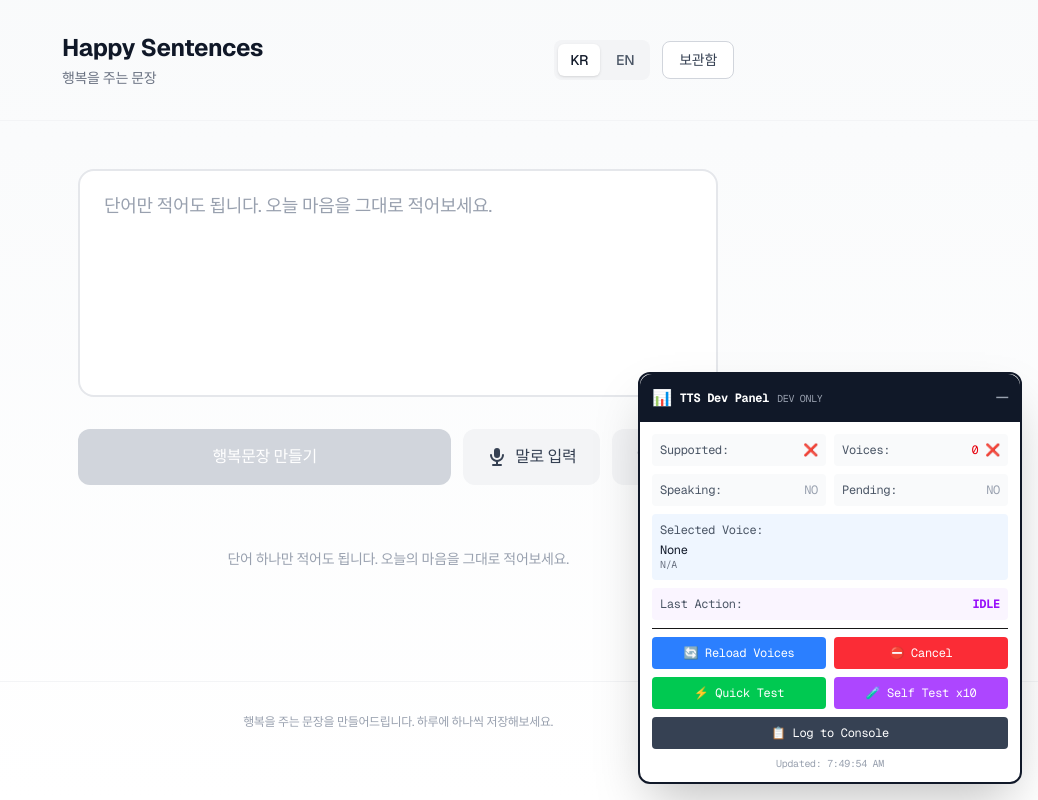
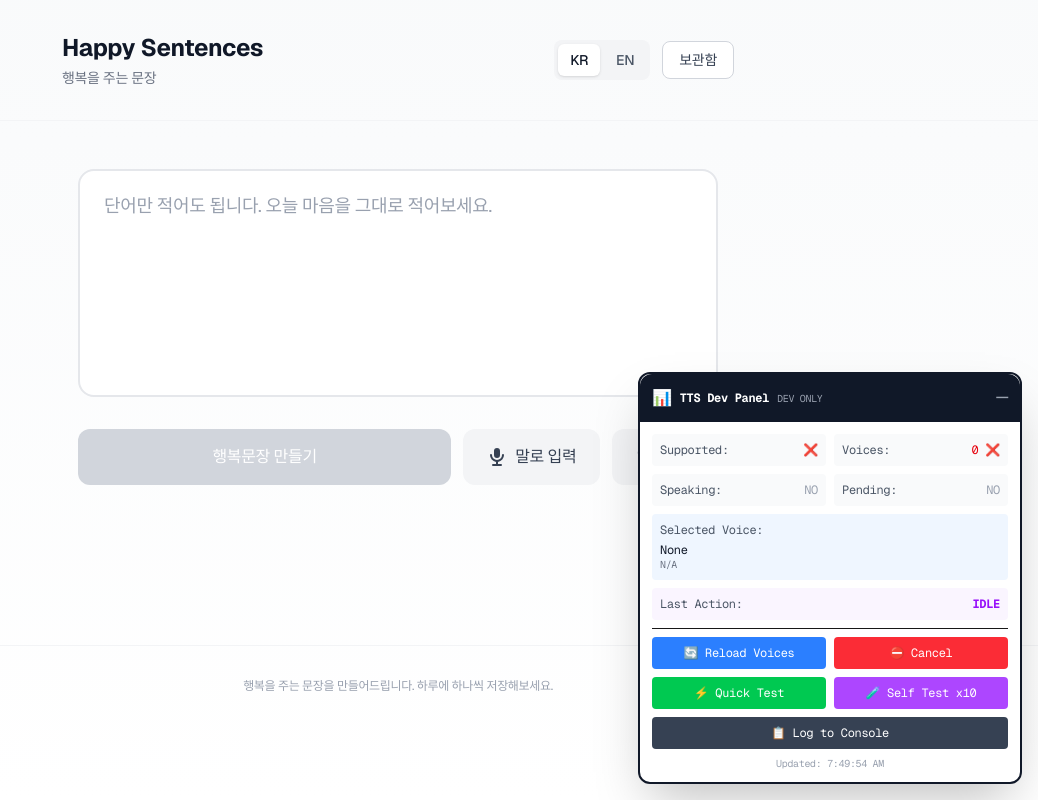
Before and after one commit to Christina0922/Happy_Sentences, a Next.js app: page / in a window 1280 px wide. Shown: the whole page, without its empty margins (242-1280 px from the left). Built offline with nearby package versions, Linux system fonts and the light colour scheme.

Commit message:
fix: Remove guideText usage to fix TypeScript build error

```diff
--- a/app/page.tsx
+++ b/app/page.tsx
@@ -114,16 +114,6 @@ export default function Home() {
             </section>
         )}
 
-        {/* 안내 문구 (결과 없을 때만) */}
-        {!result && !isLoading && (
-          <section className="mt-16">
-            <div className="max-w-2xl mx-auto px-4 text-center">
-              <p className="text-gray-400 text-sm">
-                {t.guideText}
-              </p>
-            </div>
-          </section>
-        )}
       </main>
 
       {/* 푸터 */}
```
